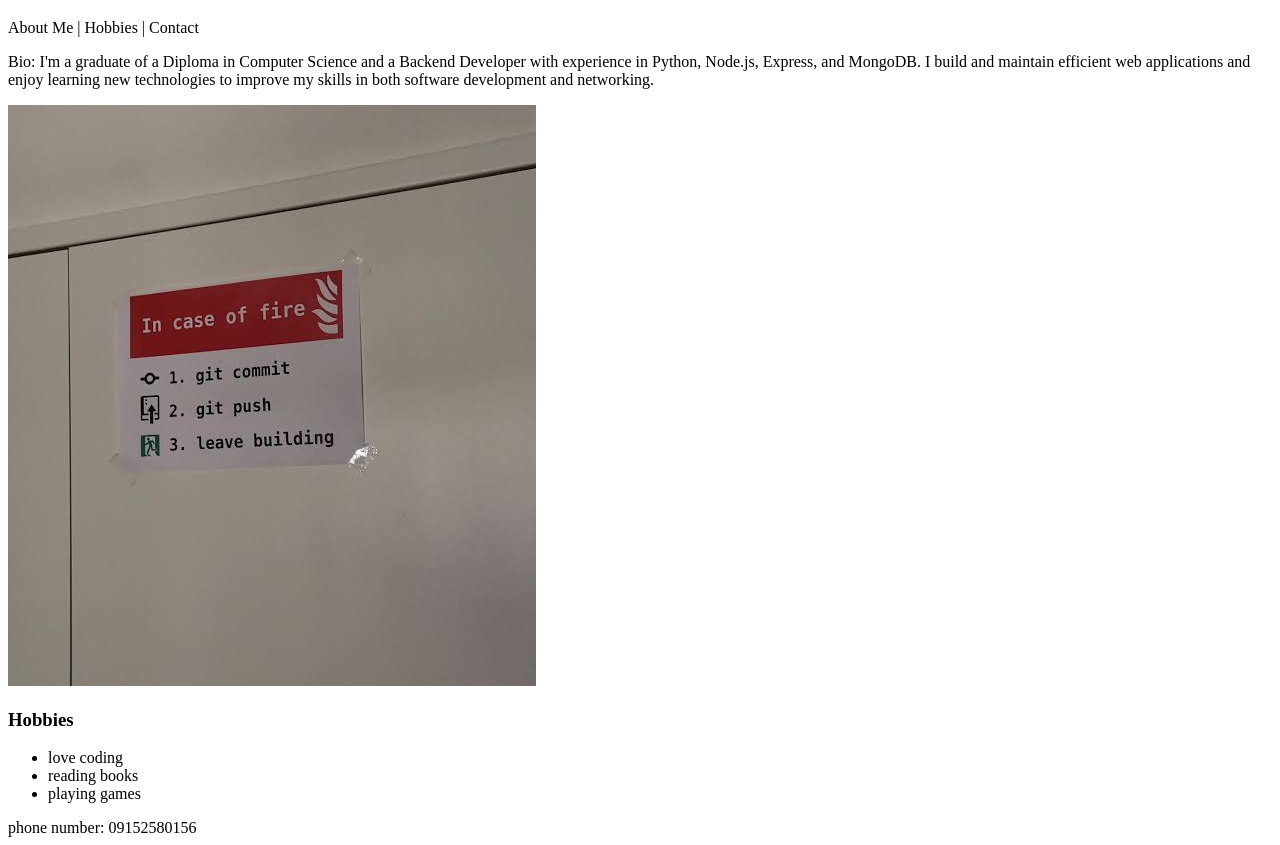
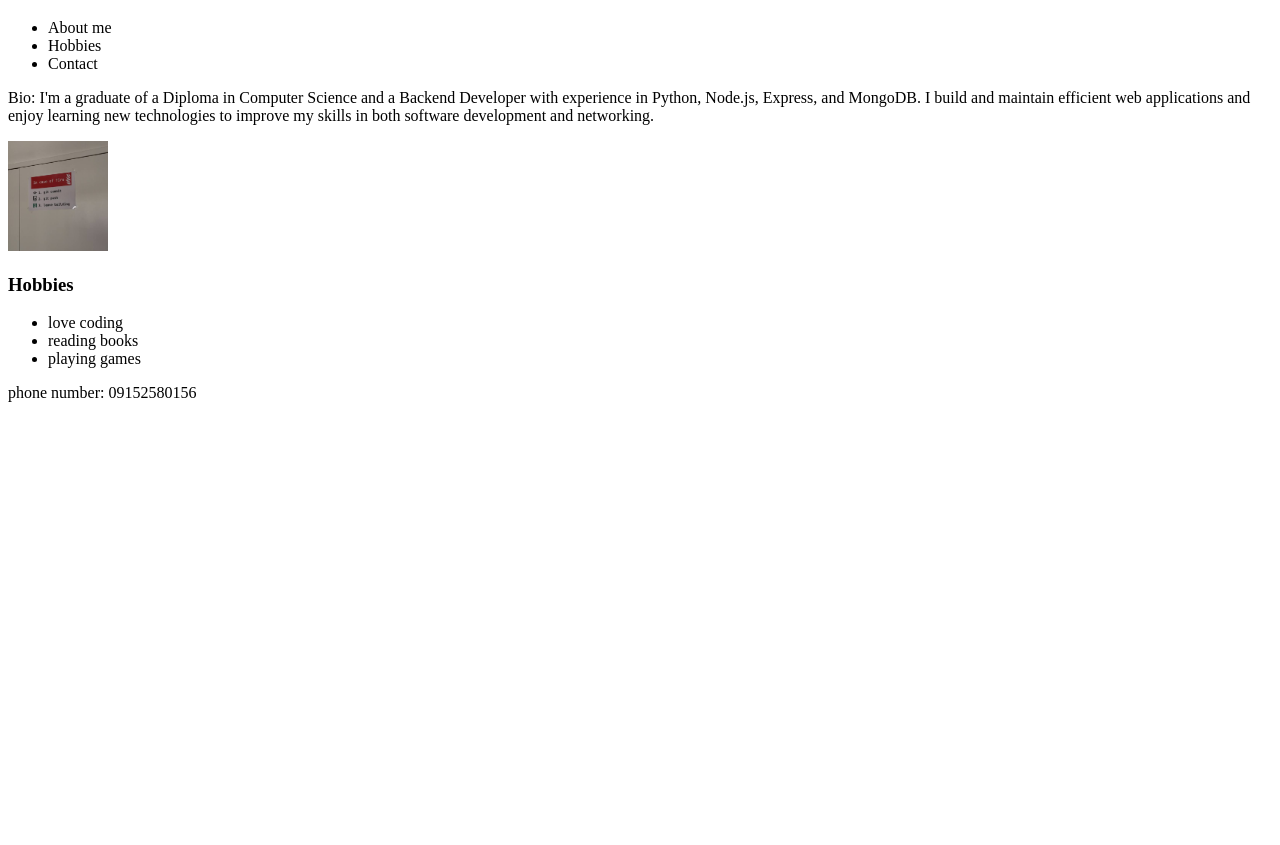
Before and after one commit to OluwaPella/Mini-project, a plain HTML site: page index.html in a window 1280 px wide. Shown: the part 61-906 px from the top of the page. After the commit the page ends 800 px from the top, so only its background shows below. Drawn offline with Linux system fonts and the light colour scheme.

Commit message:
updated the code

```diff
--- a/index.html
+++ b/index.html
@@ -4,20 +4,24 @@
 <head>
   <meta charset="UTF-8">
   <meta name="viewport" content="width=device-width, initial-scale=1">
-  <title></title>
+  <title>my profile</title>
 </head>
 
 <body>
   <header>
     <h1>My Profile</h1>
     <nav>
-      About Me | Hobbies |  Contact
+      <ul>
+      <li>About me</li>
+      <li>Hobbies</li>
+      <li>Contact</li>
+      </ul>
     </nav>
   </header>
   <section>
 <p>Bio:
 I'm a graduate of a Diploma in Computer Science and a Backend Developer with experience in Python, Node.js, Express, and MongoDB. I build and maintain efficient web applications and enjoy learning new technologies to improve my skills in both software development and networking.</p>
-<img src="/images (9).jpeg" alt="" width="">
+<img src="images/images (9).jpeg" alt="images" width="100" />
   </section>
   <section>
   <h3>Hobbies</h3>
```
Also changed, not shown: images/images (9).jpeg (renamed from images (9).jpeg).
